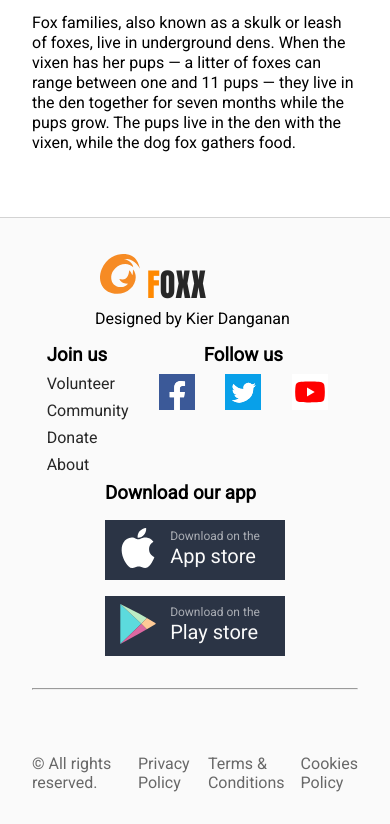
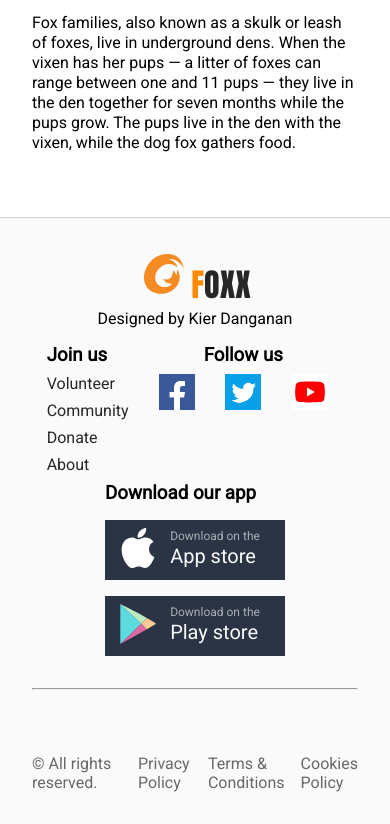
Before and after one commit to kierdanganan/kierdanganan.github.io, a plain HTML site: page index.html in a window 390 px wide. Shown: the part 1359-2183 px from the top of the page. Drawn offline with Linux system fonts and the light colour scheme.

Commit message:
Footer Responsiveness
Responsiveness

```diff
--- a/style.scss
+++ b/style.scss
@@ -245,6 +245,9 @@ body {
 		justify-content: space-around;
 	}
 	&__logo {
+		display: flex;
+		flex-direction: column;
+		align-items: center;
 		width: 200px;
 		margin-bottom: 1rem;
 	}
@@ -422,6 +425,7 @@ body {
 	}
 
 	.footer__logo {
+		display: block;
 		width: 250px;
 	}
 
```
Also changed, not shown: css/style.css, 1 other file.
